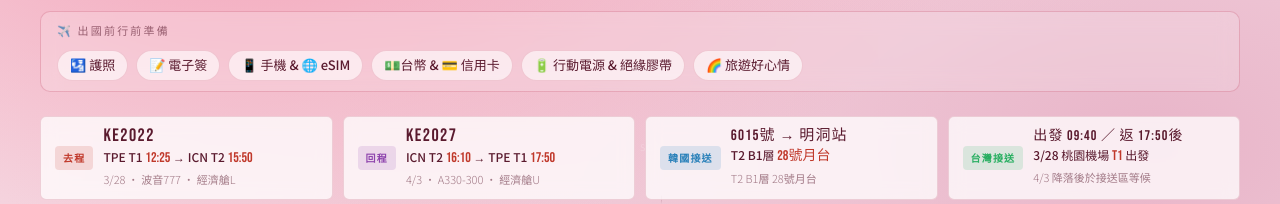
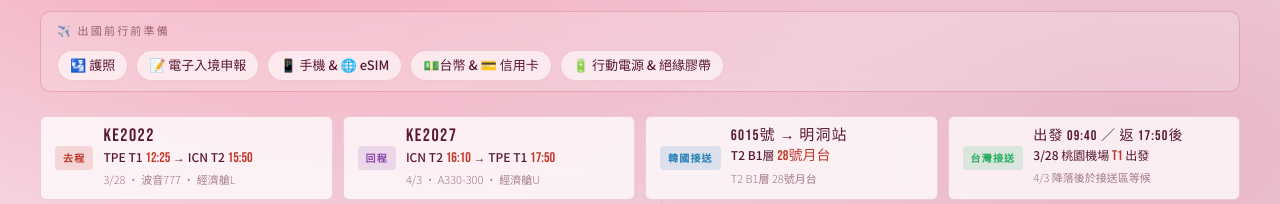
Before and after one commit to hana-travel/seoul, a plain HTML site: page index.html in a window 1280 px wide. Shown: the part 625-829 px from the top of the page. Drawn offline with Linux system fonts and the light colour scheme.

Commit message:
Add files via upload

```diff
--- a/index.html
+++ b/index.html
@@ -1251,12 +1251,11 @@ footer {
 <a href="https://www.e-arrivalcard.go.kr/portal/main/index.do?locale=CH"
    target="_blank"
    style="display:inline-flex;align-items:center;gap:5px;background:rgba(255,255,255,0.6);border:1px solid rgba(192,57,90,0.2);border-radius:20px;padding:4px 12px;font-size:13px;color:#5a1a2e;font-weight:500;text-decoration:none;">
-   📝 電子簽
+   📝 電子入境申報
 </a>
     <span style="display:inline-flex;align-items:center;gap:5px;background:rgba(255,255,255,0.6);border:1px solid rgba(192,57,90,0.2);border-radius:20px;padding:4px 12px;font-size:13px;color:#5a1a2e;font-weight:500;">📱 手機 & 🌐 eSIM</span>
 	<span style="display:inline-flex;align-items:center;gap:5px;background:rgba(255,255,255,0.6);border:1px solid rgba(192,57,90,0.2);border-radius:20px;padding:4px 12px;font-size:13px;color:#5a1a2e;font-weight:500;">💵台幣 & 💳 信用卡</span>
     <span style="display:inline-flex;align-items:center;gap:5px;background:rgba(255,255,255,0.6);border:1px solid rgba(192,57,90,0.2);border-radius:20px;padding:4px 12px;font-size:13px;color:#5a1a2e;font-weight:500;">🔋 行動電源 & 絕緣膠帶</span>
-	<span style="display:inline-flex;align-items:center;gap:5px;background:rgba(255,255,255,0.6);border:1px solid rgba(192,57,90,0.2);border-radius:20px;padding:4px 12px;font-size:13px;color:#5a1a2e;font-weight:500;">🌈 旅遊好心情</span>
 
   </div>
 
@@ -2737,7 +2736,7 @@ footer {
 </div>
 
 <footer>
-  首爾之旅 2026 · 3/28 — 4/3 · 大韓航空 KE2022 / KE2027
+  首爾之旅 2026 · 3/28 — 4/3
 </footer>
 
 <script>
```
